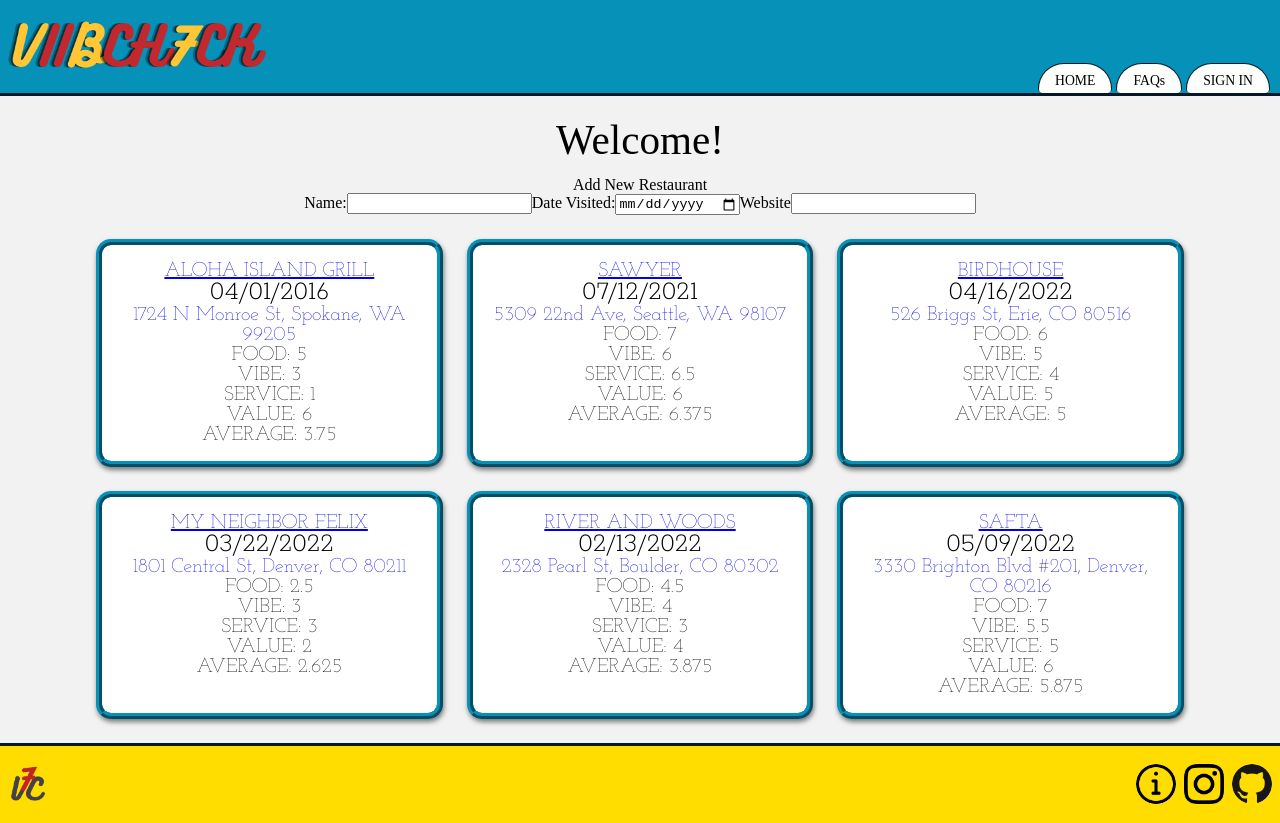
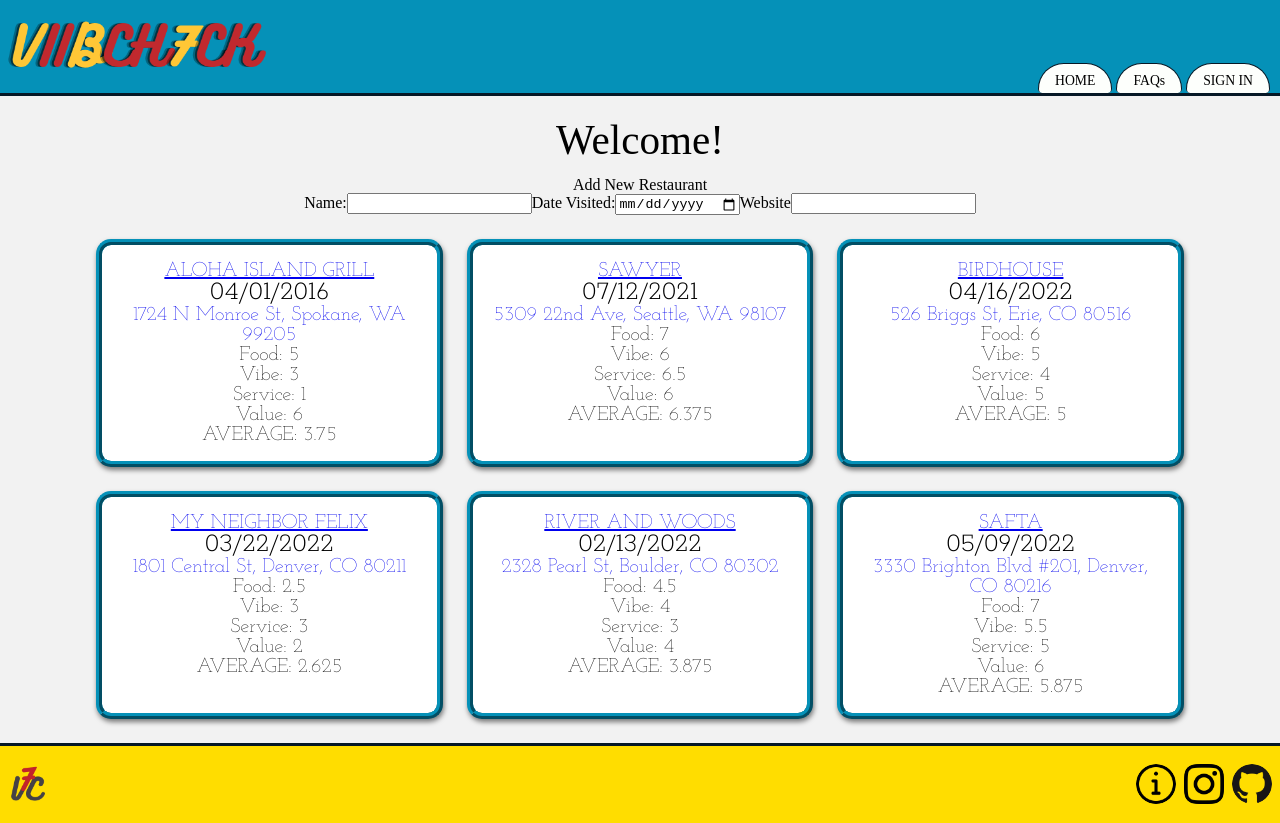
Before and after one commit to colefiscus/vibecheck, a React (Create React App) app: page / in a window 1280 px wide. Built offline with nearby package versions, Linux system fonts and the light colour scheme; a web font is replaced by a local one.

Commit message:
Changed case for rankings

```diff
--- a/src/Components/Rating/Rating.js
+++ b/src/Components/Rating/Rating.js
@@ -47,10 +47,10 @@ const Rating = ({ ratingData }) => {
       >
         {makeWebsitePresentable(info.website)}
       </RestLink> */}
-      <p>FOOD: {userRatings.foodRating}</p>
-      <p>VIBE: {userRatings.vibeRating}</p>
-      <p>SERVICE: {userRatings.serviceRating}</p>
-      <p>VALUE: {userRatings.valueRating}</p>
+      <p>Food: {userRatings.foodRating}</p>
+      <p>Vibe: {userRatings.vibeRating}</p>
+      <p>Service: {userRatings.serviceRating}</p>
+      <p>Value: {userRatings.valueRating}</p>
       <h3>AVERAGE: {averageRating}</h3>
     </RatingWrapper>
   )
```
